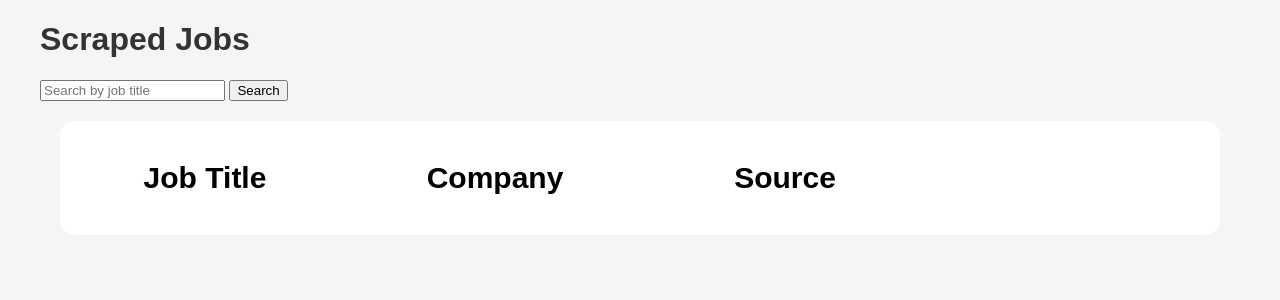
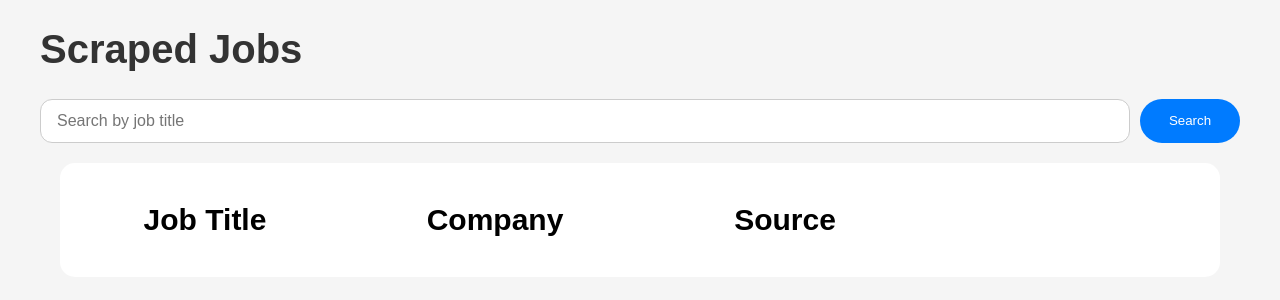
Before and after one commit to Syd7/ITrack, a Django app: page /scraped-jobs/ in a window 1280 px wide. Shown: the part 119-419 px from the top of the page. Run offline with Django 5.2, Linux system fonts and the light colour scheme; the visitor is signed in with stand-in values (Sample User, id 1); data that the repository does not hold is empty.

Commit message:
improve search feature and its css

```diff
--- a/iTrack/dashboard/management/commands/scrape_jobs.py
+++ b/iTrack/dashboard/management/commands/scrape_jobs.py
@@ -38,7 +38,7 @@ class Command(BaseCommand):
                 company_name = raw_company[len(title):].strip(" —-")
             else:
                 company_name = raw_company
-            # 1️⃣ Create or get Company
+
             company, _ = Company.objects.get_or_create(
                 company_name=company_name,
                 defaults={"description": ""}
--- a/iTrack/dashboard/static/dashboard/styles/design.css
+++ b/iTrack/dashboard/static/dashboard/styles/design.css
@@ -1,7 +1,31 @@
 body { font-family: Arial, sans-serif; margin: 40px; background-color: #f5f5f5; }
-h1 { color: #333; }
-.card { background-color: white; padding: 20px; margin: 10px 0; border-radius: 8px; box-shadow: 0 2px 4px rgba(0,0,0,0.1); }
+h1 { color: #333; font-size: 40px;}
 
+.search{
+    width: 100%;
+    display:flex;
+    gap: 10px;
+}
+
+.search_input{
+    flex: 1;
+    padding: 12px 16px;
+    font-size: 16px;
+    border: 1px solid #ccc;
+    border-radius: 12px;
+    outline: none;
+    box-sizing: border-box;
+}
+
+.search_button{
+    padding: 12px 20px;
+    border: none;
+    border-radius: 999px;
+    cursor: pointer;
+    width: 100px;
+    background-color: #007BFF;
+    color: white;
+}
 .jobGrid{
     display: grid;
     grid-template-columns: 1fr 1fr 1fr 1fr;
--- a/iTrack/dashboard/templates/dashboard/scraped_jobs.html
+++ b/iTrack/dashboard/templates/dashboard/scraped_jobs.html
@@ -8,9 +8,9 @@
 
 {% block content %}
 <h1>Scraped Jobs</h1>
-<form method="get">
-    <input type="text" name="q" placeholder="Search by job title" value="{{ query }}">
-    <button type="submit">Search</button>
+<form method="get" class ="search">
+    <input type="text" name="q" placeholder="Search by job title" value="{{ query }}" class="search_input">
+    <button type="submit" class="search_button">Search</button>
 </form>
 
 
```
